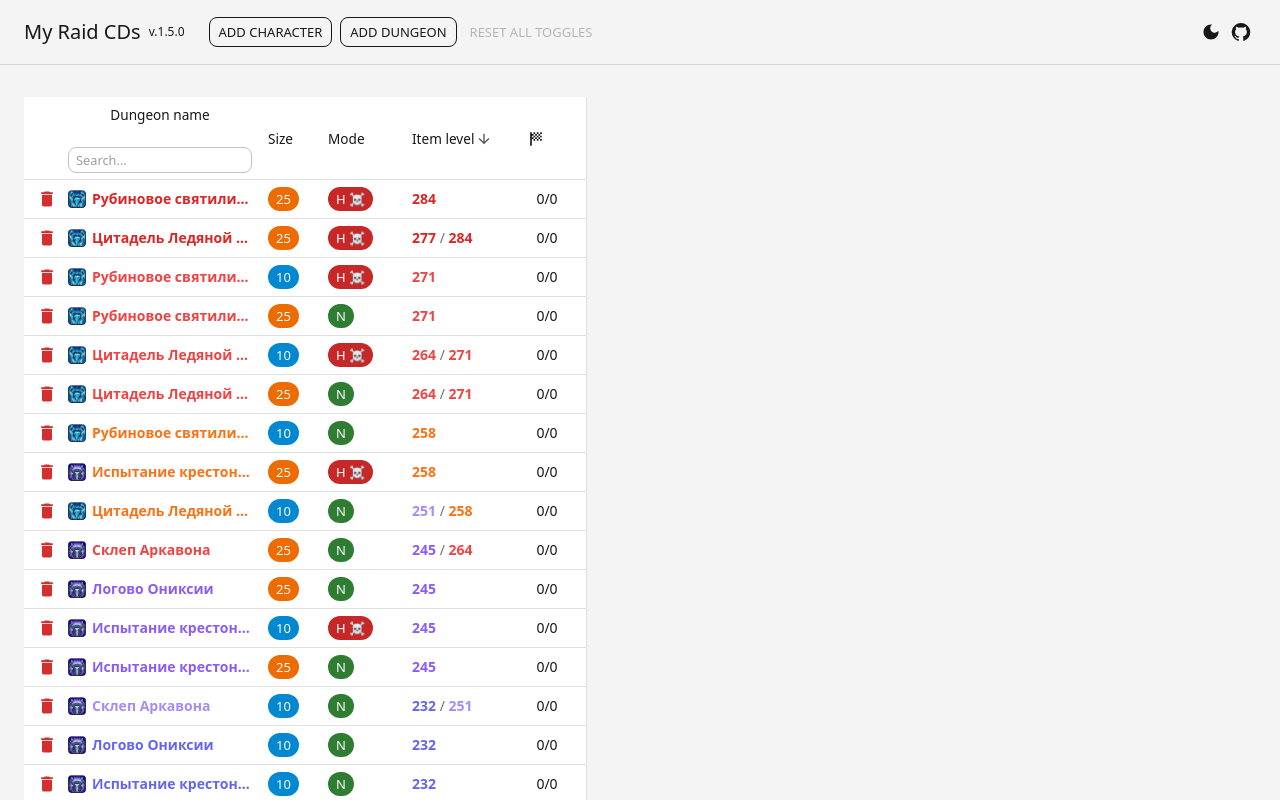
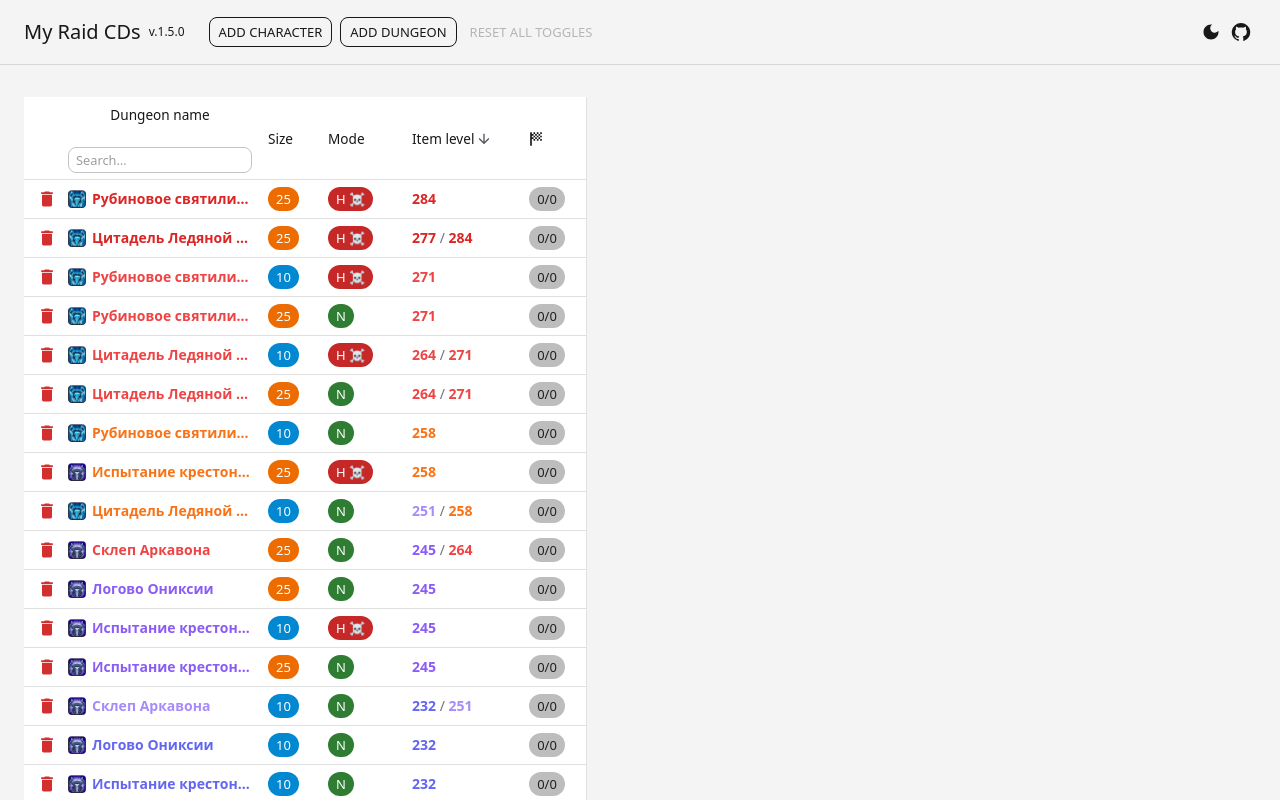
Before and after one commit to sergimax/my-raid-cds, a React (Vite) app: page / in a window 1280 px wide. Both pictures are taken after a click on the button "ADD FROM TEMPLATE". Shown: the top 800 px of the page. Built offline with nearby package versions, Linux system fonts and the light colour scheme.

Commit message:
feat(raid-tracker): introduce CompletionCountChip component for displaying dungeon completion stats

```diff
--- a/src/components/raid-tracker-table/character-header-cell.tsx
+++ b/src/components/raid-tracker-table/character-header-cell.tsx
@@ -12,6 +12,7 @@ import {
 import { characterNameDisplaySx, type CharacterRecord } from "../../types/characters.ts";
 import type { DungeonRecord, DungeonToggles } from "../../types/dungeons.ts";
 import { countCompletedForCharacter } from "../../utils/completion-counts.ts";
+import { CompletionCountChip } from "./dungeon-cells.tsx";
 import type { SortDirection } from "../../utils/sort-dungeons.ts";
 import { CHARACTER_HEADER_CELL_SX } from "./table-layout.ts";
 
@@ -82,10 +83,14 @@ export function CharacterHeaderCell({
           </Stack>
         </TableSortLabel>
 
-        <Typography variant="caption" color="text.secondary">
-          {countCompletedForCharacter(character.id, dungeons, dungeonToggles)}/
-          {dungeonCount}
-        </Typography>
+        <CompletionCountChip
+          completed={countCompletedForCharacter(
+            character.id,
+            dungeons,
+            dungeonToggles,
+          )}
+          total={dungeonCount}
+        />
 
         <Stack
           direction="row"
--- a/src/components/raid-tracker-table/dungeon-cells.tsx
+++ b/src/components/raid-tracker-table/dungeon-cells.tsx
@@ -1,5 +1,6 @@
-import { Box, Chip, Stack, Typography } from "@mui/material";
+import { Box, Chip, Stack, Typography, useTheme } from "@mui/material";
 import { DungeonDifficulty, type DungeonDifficulty as DungeonDifficultyType } from "../../types/dungeons.ts";
+import { completionChipFill } from "../../utils/completion-chip-color.ts";
 import {
   dungeonNameTierClassName,
   getItemLevelTier,
@@ -98,6 +99,32 @@ export function DungeonSizeCell({ size }: { size: number }) {
   );
 }
 
+export function CompletionCountChip({
+  completed,
+  total,
+}: {
+  completed: number;
+  total: number;
+}) {
+  const theme = useTheme();
+  const fill = completionChipFill(completed, total, theme);
+
+  return (
+    <Chip
+      size="small"
+      variant="filled"
+      label={`${completed}/${total}`}
+      sx={{
+        fontVariantNumeric: "tabular-nums",
+        maxWidth: "100%",
+        bgcolor: fill.backgroundColor,
+        color: fill.color,
+        "& .MuiChip-label": { overflow: "hidden", textOverflow: "ellipsis" },
+      }}
+    />
+  );
+}
+
 export function DungeonDifficultyCell({
   difficulty,
 }: {
--- a/src/components/raid-tracker-table/index.tsx
+++ b/src/components/raid-tracker-table/index.tsx
@@ -10,7 +10,6 @@ import {
   TableHead,
   TableRow,
   Tooltip,
-  Typography,
 } from "@mui/material";
 import { useCallback, useMemo, useState } from "react";
 import { type CharacterRecord } from "../../types/characters.ts";
@@ -38,6 +37,7 @@ import {
 } from "./table-layout.ts";
 import { CharacterHeaderCell } from "./character-header-cell.tsx";
 import {
+  CompletionCountChip,
   DungeonDifficultyCell,
   DungeonNameCell,
   DungeonSizeCell,
@@ -278,9 +278,10 @@ export function RaidTrackerTable({
                 align="center"
                 sx={pinnedCellSx(PINNED_LEFT.complete, PINNED_WIDTHS.complete)}
               >
-                <Typography variant="body2" color="text.secondary">
-                  {completionsByDungeonId[dungeon.id] ?? 0}/{characterCount}
-                </Typography>
+                <CompletionCountChip
+                  completed={completionsByDungeonId[dungeon.id] ?? 0}
+                  total={characterCount}
+                />
               </TableCell>
               {characters.map((character: CharacterRecord) => (
                 <TableCell
--- /dev/null
+++ b/src/utils/completion-chip-color.ts
@@ -0,0 +1,65 @@
+import type { Theme } from "@mui/material/styles";
+
+export type CompletionChipFill = {
+  backgroundColor: string;
+  color: string;
+};
+
+/** Ratio thresholds: red → orange → amber → yellow → sky → blue → cyan → green. */
+const PROGRESS_STOPS: readonly { minRatio: number; backgroundColor: string; color: string }[] =
+  [
+    { minRatio: 0.001, backgroundColor: "#dc2626", color: "#ffffff" },
+    { minRatio: 0.125, backgroundColor: "#ea580c", color: "#ffffff" },
+    { minRatio: 0.25, backgroundColor: "#f59e0b", color: "#ffffff" },
+    { minRatio: 0.375, backgroundColor: "#eab308", color: "#422006" },
+    { minRatio: 0.5, backgroundColor: "#ca8a04", color: "#ffffff" },
+    { minRatio: 0.625, backgroundColor: "#0ea5e9", color: "#ffffff" },
+    { minRatio: 0.75, backgroundColor: "#2563eb", color: "#ffffff" },
+    { minRatio: 0.875, backgroundColor: "#06b6d4", color: "#ffffff" },
+    { minRatio: 1, backgroundColor: "#16a34a", color: "#ffffff" },
+  ];
+
+function grayFill(theme: Theme): CompletionChipFill {
+  const isDark = theme.palette.mode === "dark";
+  return {
+    backgroundColor: isDark ? theme.palette.grey[700] : theme.palette.grey[400],
+    color: isDark ? theme.palette.grey[100] : theme.palette.grey[900],
+  };
+}
+
+function progressFill(ratio: number): CompletionChipFill {
+  const clamped = Math.min(Math.max(ratio, 0), 1);
+  let fill: CompletionChipFill = {
+    backgroundColor: PROGRESS_STOPS[0].backgroundColor,
+    color: PROGRESS_STOPS[0].color,
+  };
+
+  for (const stop of PROGRESS_STOPS) {
+    if (clamped >= stop.minRatio) {
+      fill = { backgroundColor: stop.backgroundColor, color: stop.color };
+    }
+  }
+
+  return fill;
+}
+
+/** Filled chip colors: gray (none) → red … yellow … blue … green (complete). */
+export function completionChipFill(
+  completed: number,
+  total: number,
+  theme: Theme,
+): CompletionChipFill {
+  if (total <= 0 || completed <= 0) {
+    return grayFill(theme);
+  }
+
+  const ratio = completed / total;
+  if (ratio >= 1) {
+    return {
+      backgroundColor: PROGRESS_STOPS[PROGRESS_STOPS.length - 1].backgroundColor,
+      color: PROGRESS_STOPS[PROGRESS_STOPS.length - 1].color,
+    };
+  }
+
+  return progressFill(ratio);
+}
```
